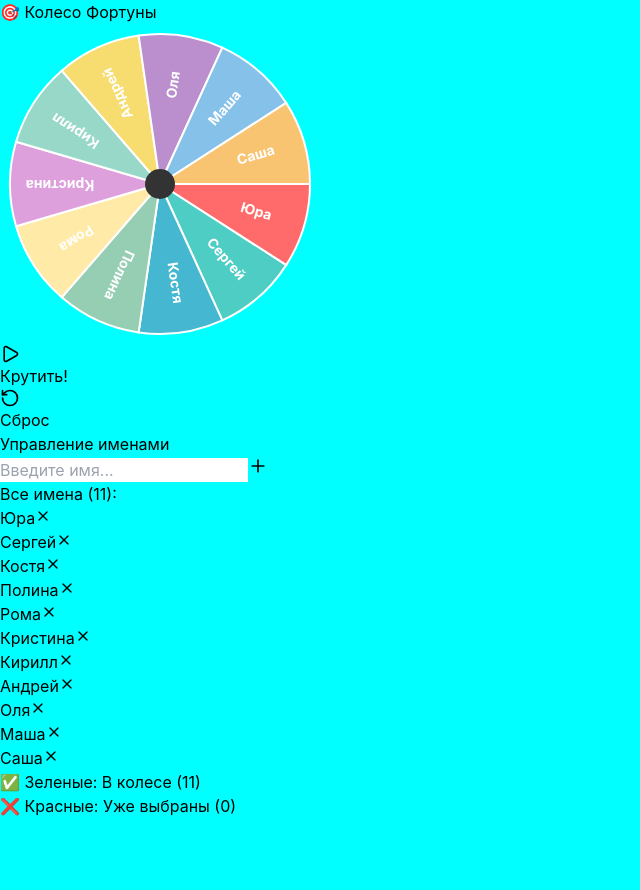
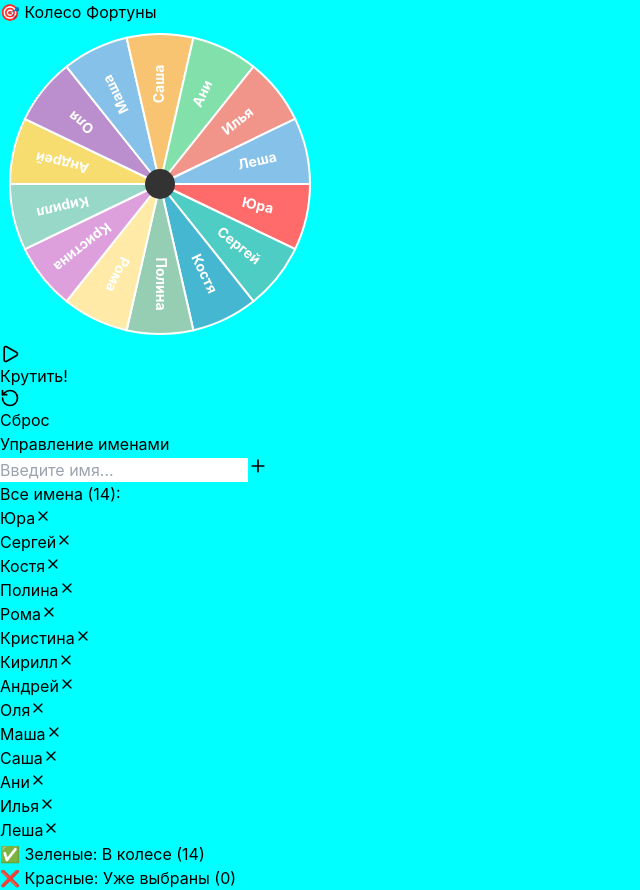
Before and after one commit to NikAlexSer/react-custom-wheel, a React (Create React App) app: page / in a window 1280 px wide. Shown: the whole page, without its empty margins (0-640 px from the left). Before the commit the page ends 818 px from the top, so only its background shows below. Built offline with nearby package versions, Linux system fonts and the light colour scheme; the HTML template or start-up script is replaced by a standard one.

Commit message:
add names

```diff
--- a/src/App.tsx
+++ b/src/App.tsx
@@ -7,14 +7,14 @@ const WheelOfFortune = () => {
     try {
       const savedData = JSON.parse(localStorage.getItem('wheelData') || '{}');
       return {
-        originalNames: savedData.originalNames ||  ['Юра', 'Сергей', 'Костя', 'Полина', 'Рома', 'Кристина', 'Кирилл', 'Андрей', 'Оля', 'Маша', 'Саша'],
-        currentNames: savedData.currentNames ||  ['Юра', 'Сергей', 'Костя', 'Полина', 'Рома', 'Кристина', 'Кирилл', 'Андрей', 'Оля', 'Маша', 'Саша'],
+        originalNames: savedData.originalNames ||  ['Юра', 'Сергей', 'Костя', 'Полина', 'Рома', 'Кристина', 'Кирилл', 'Андрей', 'Оля', 'Маша', 'Саша', 'Ани', 'Илья', 'Леша'],
+        currentNames: savedData.currentNames ||  ['Юра', 'Сергей', 'Костя', 'Полина', 'Рома', 'Кристина', 'Кирилл', 'Андрей', 'Оля', 'Маша', 'Саша', 'Ани', 'Илья', 'Леша'],
         selectedHistory: savedData.selectedHistory || []
       };
     } catch {
       return {
-        originalNames: ['Юра', 'Сергей', 'Костя', 'Полина', 'Рома', 'Кристина', 'Кирилл', 'Андрей', 'Оля', 'Маша', 'Саша'],
-        currentNames: ['Юра', 'Сергей', 'Костя', 'Полина', 'Рома', 'Кристина', 'Кирилл', 'Андрей', 'Оля', 'Маша', 'Саша'],
+        originalNames: ['Юра', 'Сергей', 'Костя', 'Полина', 'Рома', 'Кристина', 'Кирилл', 'Андрей', 'Оля', 'Маша', 'Саша', 'Ани', 'Илья', 'Леша'],
+        currentNames: ['Юра', 'Сергей', 'Костя', 'Полина', 'Рома', 'Кристина', 'Кирилл', 'Андрей', 'Оля', 'Маша', 'Саша', 'Ани', 'Илья', 'Леша'],
         selectedHistory: []
       };
     }
```
